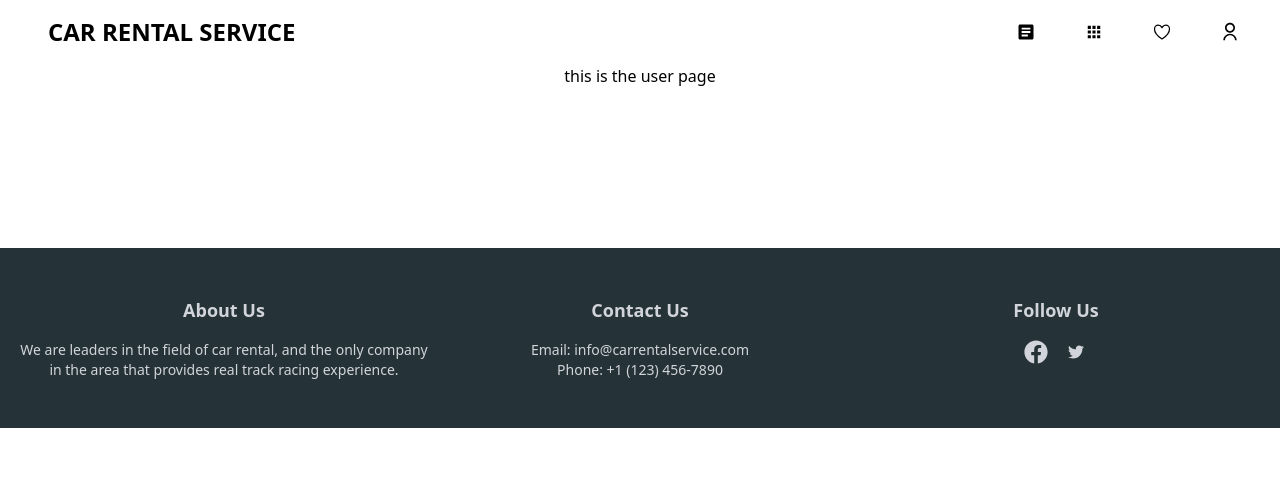
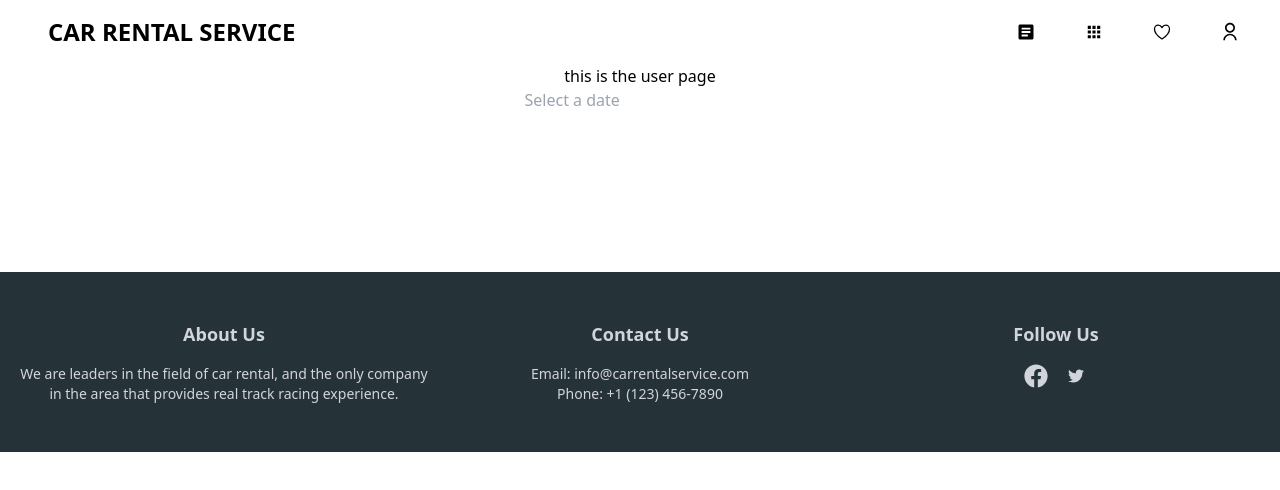
Before and after one commit to WojciechKrzyzanowski4/carrental-frontend, a React (Create React App) app: page / in a window 1280 px wide. Both pictures are taken after a click on the item 1230 px from the left and 32 px from the top of the page. Shown: the top 490 px of the page. Built offline with nearby package versions, Linux system fonts and the light colour scheme; no server answers.

Commit message:
added a nice custom date picker

```diff
--- a/package.json
+++ b/package.json
@@ -7,6 +7,7 @@
     "@testing-library/react": "^13.4.0",
     "@testing-library/user-event": "^13.5.0",
     "react": "^18.2.0",
+    "react-datepicker": "^6.6.0",
     "react-dom": "^18.2.0",
     "react-icons": "^5.0.1",
     "react-modal": "^3.16.1",
--- a/src/components/UserPage.js
+++ b/src/components/UserPage.js
@@ -1,5 +1,5 @@
 import React, {useEffect} from 'react'
-
+import CustomDatePicker from './reservation/CustomDatePicker';
 
 function UserPage() {
 
@@ -10,6 +10,7 @@ function UserPage() {
     return(
         <div className="pt-16">
         <h1>this is the user page</h1>
+        <CustomDatePicker/>
 
     </div>
     );
--- /dev/null
+++ b/src/components/reservation/CustomDatePicker.js
@@ -0,0 +1,56 @@
+import React, { useState, useEffect } from 'react';
+import DatePicker from 'react-datepicker';
+import { SERVER_URL } from '../utilComponents/constant';
+import 'react-datepicker/dist/react-datepicker.css';
+
+const CustomDatePicker = () => {
+
+    const [selectedDate, setSelectedDate] = useState(null);
+    const [reservedDates, setReservedDates] = useState([]);
+
+    const getDates = async () => {
+        try {
+            const response = await fetch(
+                SERVER_URL + '/reservation',
+                { method: 'GET', redirect: "follow", credentials:'include' }
+            );
+
+            if (!response.ok) {
+                throw new Error('Failed to fetch cars');
+            }
+            const data = await response.json();
+            setReservedDates(data);
+        } catch (error) {
+            console.error('Error fetching cars:', error.message);
+        }
+    }
+
+  const isDateExcluded = (date) => {
+    const dateString = new Date(date.getTime() - (date.getTimezoneOffset() * 60000)).toISOString().split('T')[0];
+    return reservedDates.some(reserved => reserved.reservationDate === dateString);
+  };
+
+  const filterPassedDate = (date) => {
+    return !isDateExcluded(date);
+  };
+
+  useEffect(()=>{
+    getDates();
+    }, []);
+
+  return (
+
+
+        <DatePicker
+        selected={selectedDate}
+        onChange={date => setSelectedDate(date)}
+        filterDate={filterPassedDate}
+        minDate={new Date()}
+        placeholderText="Select a date"
+        />
+
+
+  );
+};
+
+export default CustomDatePicker;
```
Also changed, not shown: 1 other file (tests, documents, lock files or other folders).
